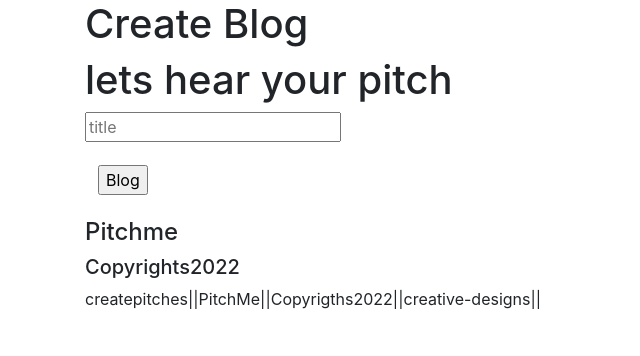
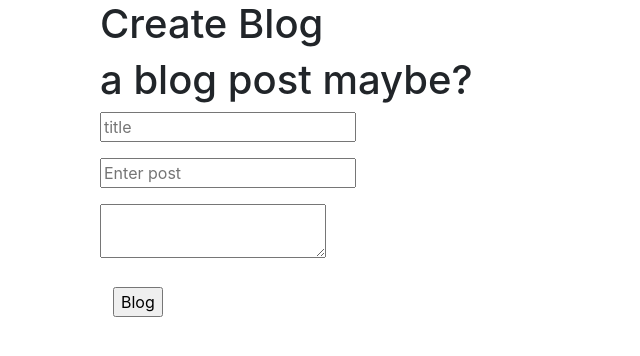
Before and after one commit to leonkae/Bloggerr, a Flask app: template app/templates/createpost.html in a window 1280 px wide. Shown: the top 356 px of the page, without its empty margins (0-640 px from the left). Run offline with Flask 2, Linux system fonts and the light colour scheme; the template is opened without the code that fills it: values that come from a table or form of the project are taken from there, others are empty; some libraries are stand-ins or nearby versions.

Commit message:
updated templates.html

```diff
--- a/app/templates/createpost.html
+++ b/app/templates/createpost.html
@@ -1,26 +1,26 @@
 {% extends 'base.html' %} {% block content %}
 
-
+<div class="container">
   <div class="title-wrapper">
     <h1>Create Blog</h1>
   </div>
 
   <div class="create-container">
-  <div class="art-wrapper-pitches"></div>
+    <div class="art-wrapper-posts"></div>
     <div class="form-wrapper">
-    <h1>lets hear your pitch</h1>
+      <h1>a blog post maybe?</h1>
       <form method="post">
         {{ create.csrf_token }}
         <p class="input">{{create.title(placeholder="title")}}</p>
         {% for error in create.title.errors %}
         <li class="error">{{error}}</li>
         {% endfor %}
-      <p>{{create.body(placeholder="Enter pitch",class="input-form")}}</p>
+        <p>{{create.date_posted(placeholder="Enter post",class="input-form")}}</p>
         {% for error in create.body.errors %}
         <li class="error">{{error}}</li>
         {% endfor %}
 
-      <p >{{create.category(class="input-category")}}</p>
+        <p>{{create.content(class="input-category")}}</p>
         {% for error in create.category.errors %}
         <li class="error">{{error}}</li>
         {% endfor %}
@@ -29,17 +29,10 @@
         {% for error in create.submit.errors %}
         <li class="error">{{error}}</li>
         {% endfor %}
-
-      <div class="extra_info_wrapper">
-        <h4>Pitchme</h4>
-        <h5>Copyrights2022</h5>
-      </div>
       </form>
     </div>
   </div>
 
-<div class="footer">
-  <p>createpitches||PitchMe||Copyrigths2022||creative-designs||</p>
+
 </div>
-
 {% endblock %}
```
Lines whose indentation alone changed are shown as unchanged.
